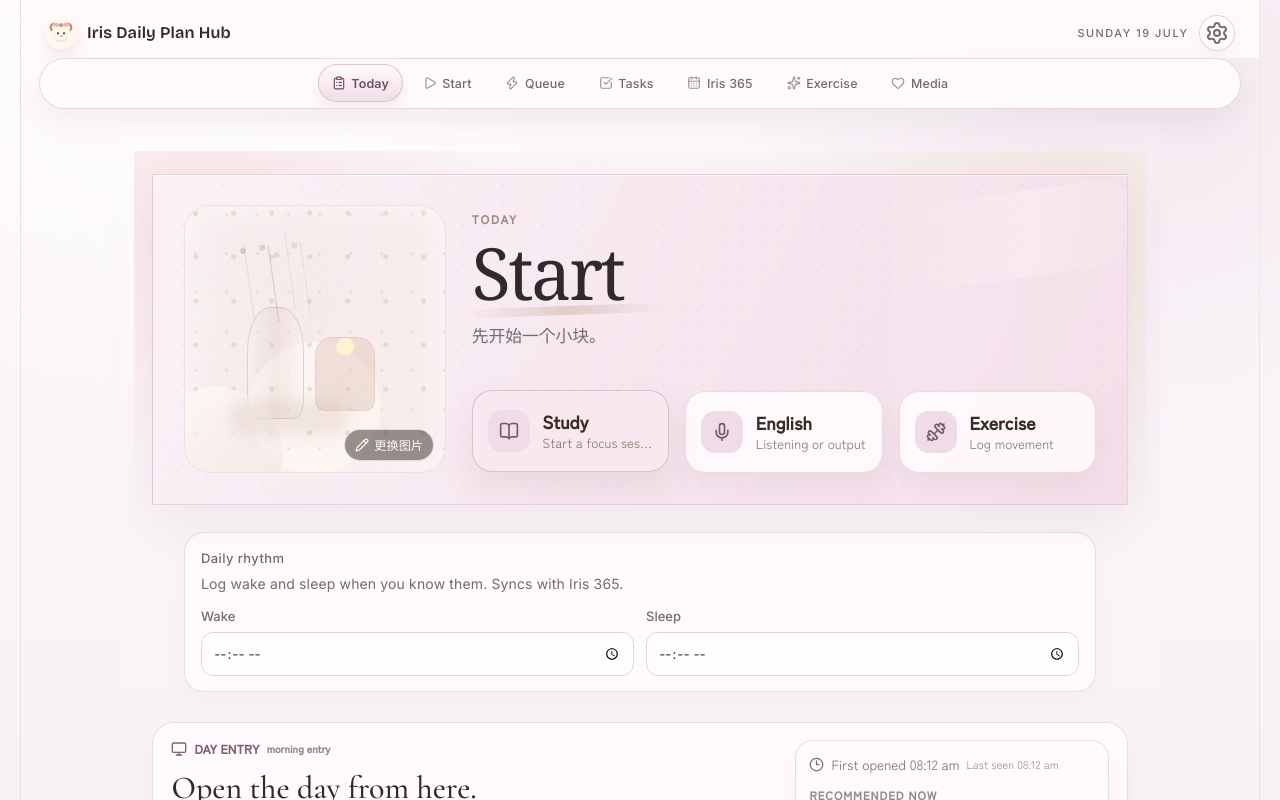
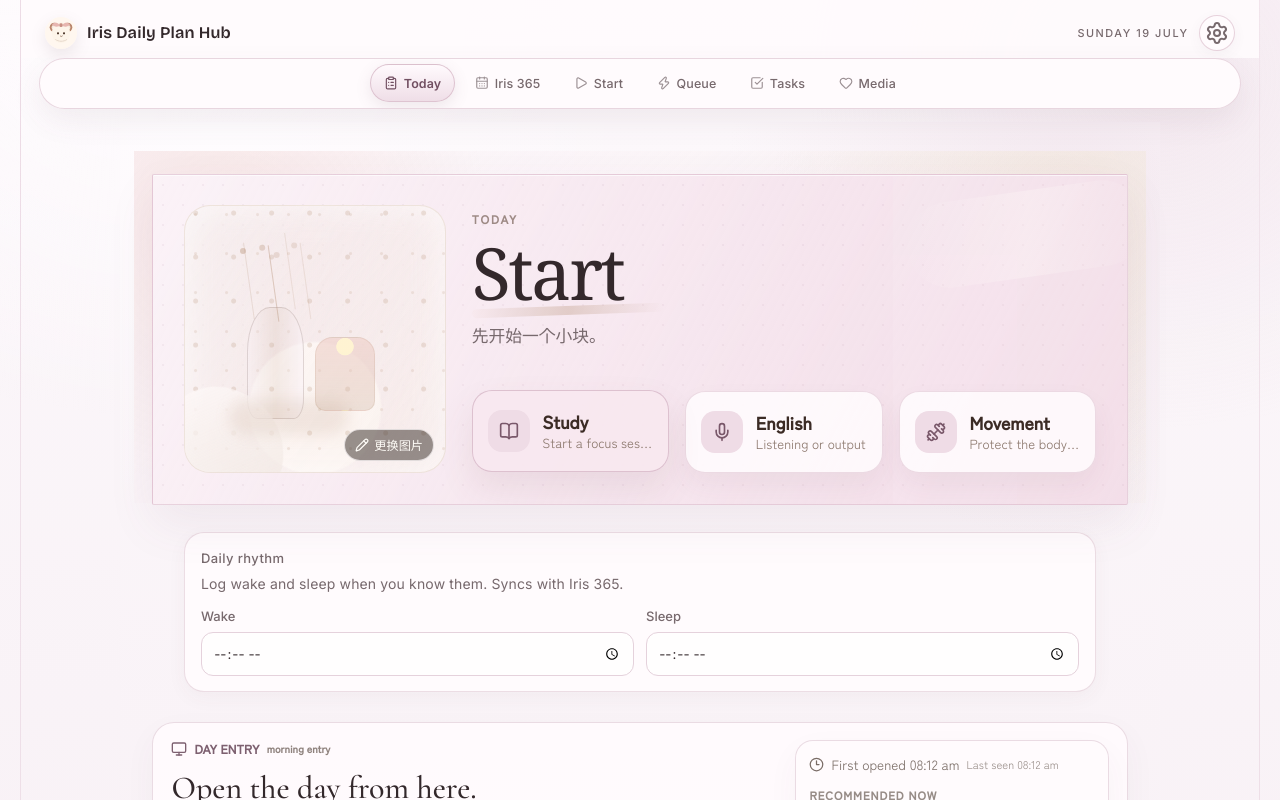
Before and after one commit to iriskumi/iris-daily-plan, a React (Vite) app: page / in a window 1280 px wide. Shown: the top 800 px of the page. Built offline with nearby package versions, Linux system fonts and the light colour scheme; a web font is replaced by a local one.

Commit message:
Reframe navigation around Iris 365 foundations

```diff
--- a/src/App.tsx
+++ b/src/App.tsx
@@ -93,7 +93,6 @@ import PomodoroTimer from './components/PomodoroTimer'
 import StudyDashboard from './components/StudyDashboard'
 import Iris365 from './components/Iris365'
 import MediaTab from './components/MediaTab'
-import ExerciseTab from './components/ExerciseTab'
 import StudyPlanImportDialog, { type StudyPlanImportDialogState } from './components/StudyPlanImportDialog'
 import irisBearIcon from './assets/iris-bear-icon.svg'
 import {
@@ -156,13 +155,12 @@ type ExternalTaskImportDialog =
       message: string
     }
 
-const TABS: { id: Extract<Tab, 'today' | 'iris365' | 'study' | 'plan' | 'tasks' | 'exercise' | 'media' | 'integrations'>; label: string; icon: ReactNode }[] = [
+const TABS: { id: Extract<Tab, 'today' | 'iris365' | 'study' | 'plan' | 'tasks' | 'media' | 'integrations'>; label: string; icon: ReactNode }[] = [
   { id: 'today', label: 'Today', icon: <ClipboardList /> },
+  { id: 'iris365', label: 'Iris 365', icon: <CalendarDays /> },
   { id: 'study', label: 'Start', icon: <Play /> },
   { id: 'plan', label: 'Queue', icon: <Zap /> },
   { id: 'tasks', label: 'Tasks', icon: <CheckSquare /> },
-  { id: 'iris365', label: 'Iris 365', icon: <CalendarDays /> },
-  { id: 'exercise', label: 'Exercise', icon: <Sparkles /> },
   { id: 'media', label: 'Media', icon: <Heart /> },
 ]
 
@@ -534,7 +532,11 @@ export default function App() {
     const handleOpenTab = (event: Event) => {
       const detail = (event as CustomEvent<{ tab?: Tab; focus?: string }>).detail
       if (!detail?.tab) return
-      setTab(detail.tab)
+      const requestedTab = detail.tab === 'exercise' ? 'iris365' : detail.tab
+      if (detail.tab === 'exercise' && typeof sessionStorage !== 'undefined') {
+        sessionStorage.setItem('iris365-focus-target', 'movement')
+      }
+      setTab(requestedTab)
       if (detail.focus === 'active-session') {
         window.setTimeout(() => {
           document.querySelector('[aria-label="Active focus session"]')?.scrollIntoView({
@@ -713,7 +715,14 @@ export default function App() {
   const showCompactActiveBar = Boolean(activeStudySession && tab !== 'today' && tab !== 'study')
 
   function goToTab(nextTab: Tab) {
-    setTab(nextTab)
+    if (nextTab === 'exercise') {
+      if (typeof sessionStorage !== 'undefined') {
+        sessionStorage.setItem('iris365-focus-target', 'movement')
+      }
+      setTab('iris365')
+    } else {
+      setTab(nextTab)
+    }
     setSettingsPanelOpen(false)
   }
 
@@ -1157,7 +1166,6 @@ export default function App() {
             standalone
           />
         )}
-        {tab === 'exercise' && <ExerciseTab />}
         {tab === 'media' && <MediaTab />}
         {tab === 'integrations' && <AIAssistant onGeneratePlan={handleGeneratePlan} />}
         {tab === 'settings' && <Settings onSettingsChange={setAppSettings} />}
--- a/src/components/Iris365.tsx
+++ b/src/components/Iris365.tsx
@@ -223,6 +223,20 @@ export default function Iris365() {
     setEntry(loadIris365Entry(today, migratedStore))
     setStartDateDraft(migratedStore.settings.startDate)
   }, [store.schemaVersion, today])
+
+  useEffect(() => {
+    if (typeof sessionStorage === 'undefined') return
+    const target = sessionStorage.getItem('iris365-focus-target')
+    if (target !== 'movement') return
+    sessionStorage.removeItem('iris365-focus-target')
+    const scrollTimer = window.setTimeout(() => {
+      document.getElementById('iris365-movement')?.scrollIntoView({
+        behavior: 'smooth',
+        block: 'start',
+      })
+    }, 100)
+    return () => window.clearTimeout(scrollTimer)
+  }, [])
 
   const startDate = store.settings.startDate || IRIS_365_START_DATE
   const dayNumber = calculateCurrentDayNumber(startDate, today)
@@ -732,7 +746,7 @@ export default function Iris365() {
           {anchorSync.englishOutputAuto && <small className="iris365-auto-note"><Check size={13} /> Study 已记录 {anchorSync.englishOutputReps} 次英语输出</small>}
         </section>
 
-        <section className="iris365-foundation-section iris365-movement">
+        <section className="iris365-foundation-section iris365-movement" id="iris365-movement">
           <div className="iris365-section-heading"><div><span className="section-label">Movement</span><h3>Move a Little Today</h3><p className="iris365-heading-cn">今天让身体动一下</p></div><Footprints size={20} /></div>
           <p className="iris365-support-copy">一两分钟也算。目标是让“我每天会动一下”变成普通事实。</p>
           <div className="iris365-minute-options">
--- a/src/components/StartNowDashboard.tsx
+++ b/src/components/StartNowDashboard.tsx
@@ -558,9 +558,9 @@ export default function StartNowDashboard({
 
   function openExerciseLog() {
     if (typeof sessionStorage !== 'undefined') {
-      sessionStorage.setItem('iris-exercise-focus-target', 'movement-log')
+      sessionStorage.setItem('iris365-focus-target', 'movement')
     }
-    setMessage('Exercise log opened. Nothing counts until you save a movement.')
+    setMessage('Movement opened in Iris 365. Nothing counts until you save an activity.')
     onOpenExercise?.()
   }
 
@@ -932,8 +932,8 @@ export default function StartNowDashboard({
               <button type="button" className="today-start-action-card" onClick={openExerciseLog}>
                 <span className="start-action-card__icon"><Dumbbell size={20} /></span>
                 <span className="start-action-card__content">
-                  <span className="start-action-card__label">Exercise</span>
-                  <span className="start-action-card__helper">Log movement</span>
+                  <span className="start-action-card__label">Movement</span>
+                  <span className="start-action-card__helper">Protect the body anchor</span>
                 </span>
               </button>
             </div>
```
Also changed, not shown: src/index.css.
